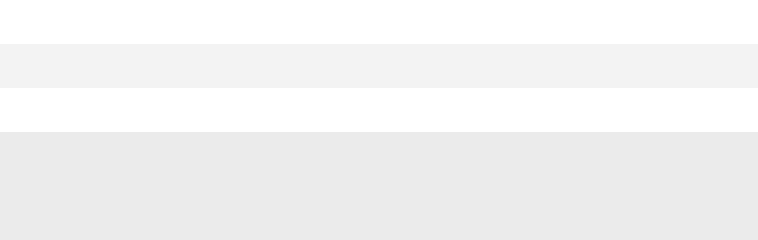
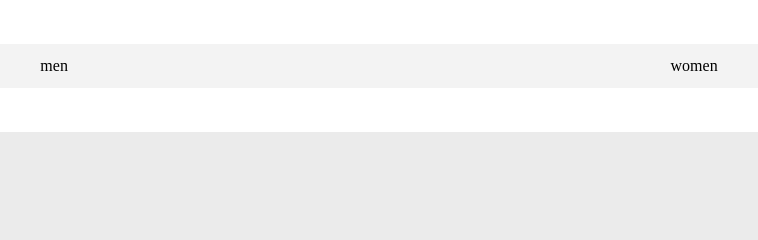
Before and after one commit to soffonal/shopy, a plain HTML site: page index.html in a window 1280 px wide. Shown: the top 240 px of the page, 261-1019 px from the left. Drawn offline with Linux system fonts and the light colour scheme.

Commit message:
Update index.html

```diff
--- a/index.html
+++ b/index.html
@@ -22,8 +22,11 @@
 </svg>
 
 		</div>
-		<div class="stick"></div>
-		<!-- <div class="top second"></div> -->
+		<div class="stick">
+			<div class="men-cat">men</div>
+			<div class="women-cat">women</div>
+		</div>
+		<div class="dist"></div>
 			<div class="poster">post new things</div>
 		<div class="choose-circ">
 			<div class="cata">choose from catagories</div>
```
